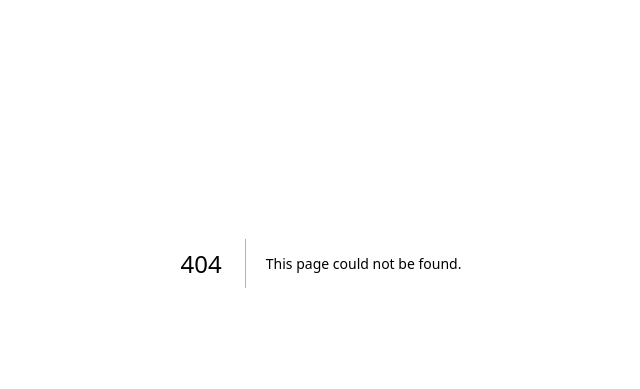
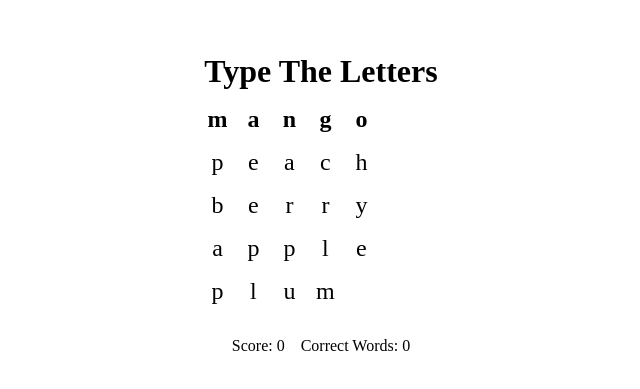
Before and after one commit to achacynthia/LetterGame, a Next.js app: page /type-the-letters in a window 1280 px wide. Before the commit this address had no page. Shown: the part 137-526 px from the top of the page, without its empty margins (319-959 px from the left). Built offline with nearby package versions, Linux system fonts and the light colour scheme.

Commit message:
Add Catch The Letters and Type The Letters game components

```diff
--- /dev/null
+++ b/src/app/catch-the-letters/page.tsx
@@ -0,0 +1,5 @@
+import CatchTheSquareGame from "../components/CatchTheSquareGame";
+
+export default function CatchTheLettersPage() {
+  return <CatchTheSquareGame />;
+}
--- /dev/null
+++ b/src/app/components/TypeTheLettersGame.tsx
@@ -0,0 +1,146 @@
+"use client";
+import React, { useState, useEffect, useRef } from "react";
+import { Card } from "./ui/card";
+import { Button } from "./ui/button";
+import { Badge } from "./ui/badge";
+
+const WORDS = ["apple", "banana", "grape", "orange", "peach", "melon", "lemon", "berry", "plum", "mango"];
+
+function getRandomWords(n: number) {
+  const shuffled = [...WORDS].sort(() => Math.random() - 0.5);
+  return shuffled.slice(0, n);
+}
+
+export default function TypeTheLettersGame() {
+  const [trayWords, setTrayWords] = useState<string[]>(getRandomWords(5));
+  const [activeWordIdx, setActiveWordIdx] = useState(0);
+  const [typed, setTyped] = useState("");
+  const [score, setScore] = useState(0);
+  const [correctWords, setCorrectWords] = useState(0);
+  const [startTime, setStartTime] = useState<number | null>(null);
+  const [endTime, setEndTime] = useState<number | null>(null);
+  const [showStats, setShowStats] = useState(false);
+  const inputRef = useRef<HTMLInputElement>(null);
+  const [trayAnim, setTrayAnim] = useState<{ [key: number]: string }>({});
+
+  useEffect(() => {
+    if (inputRef.current) inputRef.current.focus();
+  }, [activeWordIdx, showStats]);
+
+  const handleKeyDown = (e: React.KeyboardEvent<HTMLInputElement>) => {
+    if (showStats) return;
+    if (!startTime) setStartTime(Date.now());
+    const word = trayWords[activeWordIdx];
+    if (!word) return;
+    const nextChar = word[typed.length];
+    if (e.key.length === 1) {
+      if (e.key === nextChar) {
+        setTyped(typed + e.key);
+        setTrayAnim({ ...trayAnim, [typed.length]: "fall" });
+        setScore(score + 1);
+        if (typed.length + 1 === word.length) {
+          setTimeout(() => {
+            setCorrectWords(correctWords + 1);
+            setActiveWordIdx(activeWordIdx + 1);
+            setTyped("");
+            setTrayAnim({});
+            if (activeWordIdx + 1 === trayWords.length) {
+              setEndTime(Date.now());
+              setShowStats(true);
+            }
+          }, 400);
+        }
+      } else {
+        setTrayAnim({ ...trayAnim, [typed.length]: "jump" });
+      }
+    }
+  };
+
+  const handleRestart = () => {
+    setTrayWords(getRandomWords(5));
+    setActiveWordIdx(0);
+    setTyped("");
+    setScore(0);
+    setCorrectWords(0);
+    setStartTime(null);
+    setEndTime(null);
+    setShowStats(false);
+    setTrayAnim({});
+  };
+
+  const typingSpeed = startTime && endTime ? ((score / ((endTime - startTime) / 1000))).toFixed(2) : "-";
+
+  return (
+    <div className="type-game-container">
+      <Card className="type-game-card">
+        <h2 className="type-game-title">Type The Letters</h2>
+        {!showStats ? (
+          <>
+            <div className="tray">
+              {trayWords.map((word, idx) => (
+                <div
+                  key={idx}
+                  className={`tray-word ${idx === activeWordIdx ? "active" : ""}`}
+                >
+                  {word.split("").map((char, i) => (
+                    <span
+                      key={i}
+                      className={`tray-letter ${idx === activeWordIdx && i < typed.length ? trayAnim[i] : ""}`}
+                      style={{
+                        transition: "transform 0.3s",
+                        transform:
+                          idx === activeWordIdx && i < typed.length
+                            ? trayAnim[i] === "fall"
+                              ? "translateY(40px) scale(0.7)"
+                              : trayAnim[i] === "jump"
+                              ? "translateY(-20px) scale(1.2)"
+                              : "none"
+                            : "none",
+                        color: idx === activeWordIdx && i < typed.length && trayAnim[i] === "jump" ? "#e53e3e" : "inherit"
+                      }}
+                    >
+                      {char}
+                    </span>
+                  ))}
+                </div>
+              ))}
+            </div>
+            <input
+              ref={inputRef}
+              className="type-input"
+              value={typed}
+              onKeyDown={handleKeyDown}
+              onChange={() => {}}
+              maxLength={trayWords[activeWordIdx]?.length || 0}
+              disabled={showStats}
+              style={{ opacity: 0, position: "absolute", pointerEvents: "none" }}
+            />
+            <div className="type-game-stats">
+              <Badge variant="secondary">Score: {score}</Badge>
+              <Badge variant="secondary">Correct Words: {correctWords}</Badge>
+            </div>
+          </>
+        ) : (
+          <div className="type-game-results">
+            <h3>Round Complete!</h3>
+            <p>Typing Speed: <b>{typingSpeed}</b> letters/sec</p>
+            <p>Correct Words: <b>{correctWords}</b></p>
+            <Button onClick={handleRestart}>Play Again</Button>
+          </div>
+        )}
+      </Card>
+      <style jsx>{`
+        .type-game-container { display: flex; justify-content: center; align-items: center; min-height: 80vh; }
+        .type-game-card { width: 420px; padding: 2rem; }
+        .type-game-title { text-align: center; font-size: 2rem; margin-bottom: 1rem; }
+        .tray { display: flex; flex-direction: column; gap: 1rem; margin-bottom: 2rem; }
+        .tray-word { font-size: 1.5rem; letter-spacing: 0.1em; display: flex; gap: 0.3em; }
+        .tray-word.active { font-weight: bold; }
+        .tray-letter { display: inline-block; min-width: 1.2em; text-align: center; }
+        .type-input { font-size: 1.5rem; margin-top: 1rem; }
+        .type-game-stats { display: flex; gap: 1rem; justify-content: center; margin-top: 1rem; }
+        .type-game-results { text-align: center; margin-top: 2rem; }
+      `}</style>
+    </div>
+  );
+}
--- a/src/app/page.tsx
+++ b/src/app/page.tsx
@@ -1,9 +1,28 @@
-import CatchTheSquareGame from "./components/CatchTheSquareGame";
+import Link from "next/link";
 
 export default function Home() {
   return (
-    <main className="flex min-h-screen flex-col items-center justify-between p-8">
-      <CatchTheSquareGame />
+    <main className="flex min-h-screen flex-col items-center justify-center bg-gradient-to-br from-gray-50 to-gray-200 p-8">
+      <div className="w-full max-w-md mx-auto flex flex-col items-center gap-10">
+        <h1 className="text-4xl font-bold text-gray-900 mb-2 tracking-tight">
+          Letter Games
+        </h1>
+        <p className="text-lg text-gray-500 mb-6 text-center">
+          Choose a game and test your skills!
+        </p>
+        <div className="flex flex-col gap-6 w-full">
+          <Link href="/catch-the-letters" className="w-full">
+            <button className="w-full py-5 px-6 rounded-xl bg-white border border-gray-200 text-blue-700 text-xl font-semibold shadow-sm hover:bg-blue-50 transition-all focus:outline-none focus:ring-2 focus:ring-blue-400">
+              Catch the Letters
+            </button>
+          </Link>
+          <Link href="/type-the-letters" className="w-full">
+            <button className="w-full py-5 px-6 rounded-xl bg-white border border-gray-200 text-green-700 text-xl font-semibold shadow-sm hover:bg-green-50 transition-all focus:outline-none focus:ring-2 focus:ring-green-400">
+              Type the Letters
+            </button>
+          </Link>
+        </div>
+      </div>
     </main>
   );
 }
--- /dev/null
+++ b/src/app/type-the-letters/page.tsx
@@ -0,0 +1,5 @@
+import TypeTheLettersGame from "../components/TypeTheLettersGame";
+
+export default function TypeTheLettersPage() {
+  return <TypeTheLettersGame />;
+}
```
